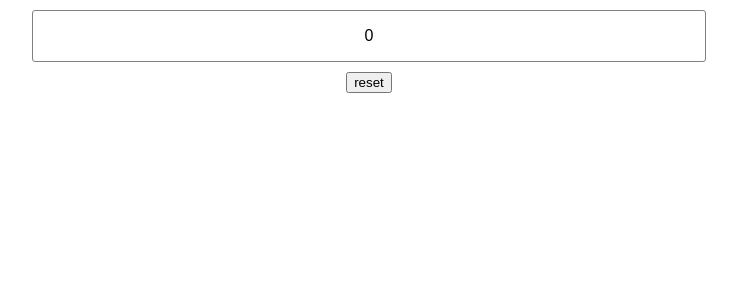
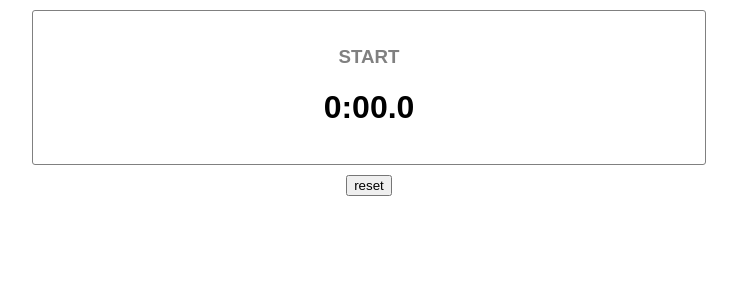
Before and after one commit to theroncross/assistant-coach, a React (Create React App) app: page / in a window 1280 px wide. Shown: the top 300 px of the page, without its empty margins (271-1008 px from the left). Built offline with nearby package versions, Linux system fonts and the light colour scheme; the HTML template or start-up script is replaced by a standard one.

Commit message:
format time display and add labels and tests to stopwatch

```diff
--- a/package.json
+++ b/package.json
@@ -3,6 +3,8 @@
   "version": "0.1.0",
   "private": true,
   "devDependencies": {
+    "enzyme": "^2.4.1",
+    "react-addons-test-utils": "^15.3.2",
     "react-scripts": "0.6.0"
   },
   "dependencies": {
--- a/src/timer/stopwatch.css
+++ b/src/timer/stopwatch.css
@@ -5,3 +5,12 @@
   border: 1px solid grey;
   border-radius: 3px;
 }
+
+.stopwatch-label {
+  color: grey;
+}
+
+.stopwatch-timedisplay {
+  font-size: 2.4rem;
+  margin: 5px auto;
+}
--- a/src/timer/stopwatch.js
+++ b/src/timer/stopwatch.js
@@ -1,4 +1,5 @@
 import React, { Component } from 'react';
+import TimeDisplay from './timedisplay';
 import './stopwatch.css';
 
 class Stopwatch extends Component {
@@ -15,6 +16,7 @@ class Stopwatch extends Component {
     this.start = this.start.bind(this);
     this.stop = this.stop.bind(this);
     this.reset = this.reset.bind(this);
+    this.label = this.label.bind(this);
     this.handleTiming = this.handleTiming.bind(this);
   }
 
@@ -37,6 +39,14 @@ class Stopwatch extends Component {
     this.setState({ elapsedTime: 0 })
   }
 
+  label() {
+    let buttonLabel;
+    if(!this.state.running) buttonLabel = 'START';
+    else if(!this.state.allRunnersFinished) buttonLabel = 'LAP';
+    else buttonLabel = 'STOP';
+    return buttonLabel;
+  }
+
   handleTiming() {
     if(!this.state.running) {
       const intervalId = this.start();
@@ -50,7 +60,8 @@ class Stopwatch extends Component {
     return (
       <div>
         <div onClick={this.handleTiming} className="stopwatch">
-          {this.state.elapsedTime}
+          <h3 className="stopwatch-label">{this.label()}</h3>
+          <TimeDisplay time={this.state.elapsedTime} className="stopwatch-timedisplay" />
         </div>
         <button onClick={this.reset}>reset</button>
       </div>
--- /dev/null
+++ b/src/timer/timedisplay.js
@@ -0,0 +1,11 @@
+import React from 'react';
+
+const TimeDisplay = (props) => {
+  const minutes = () => Math.floor(props.time / 600);
+  const seconds = () => Math.floor(props.time / 10) % 60;
+  const tenths = () => props.time % 10;
+  const padded = (num) => ("0" + num).length === 2 ? "0" + num : num;
+  return <h1>{minutes()}:{padded(seconds())}.{tenths()}</h1>;
+}
+
+export default TimeDisplay;
--- /dev/null
+++ b/src/timer/timer.js
@@ -0,0 +1 @@
+import React from 'react';
```
Also changed, not shown: 1 other file (tests, documents, lock files or other folders).
